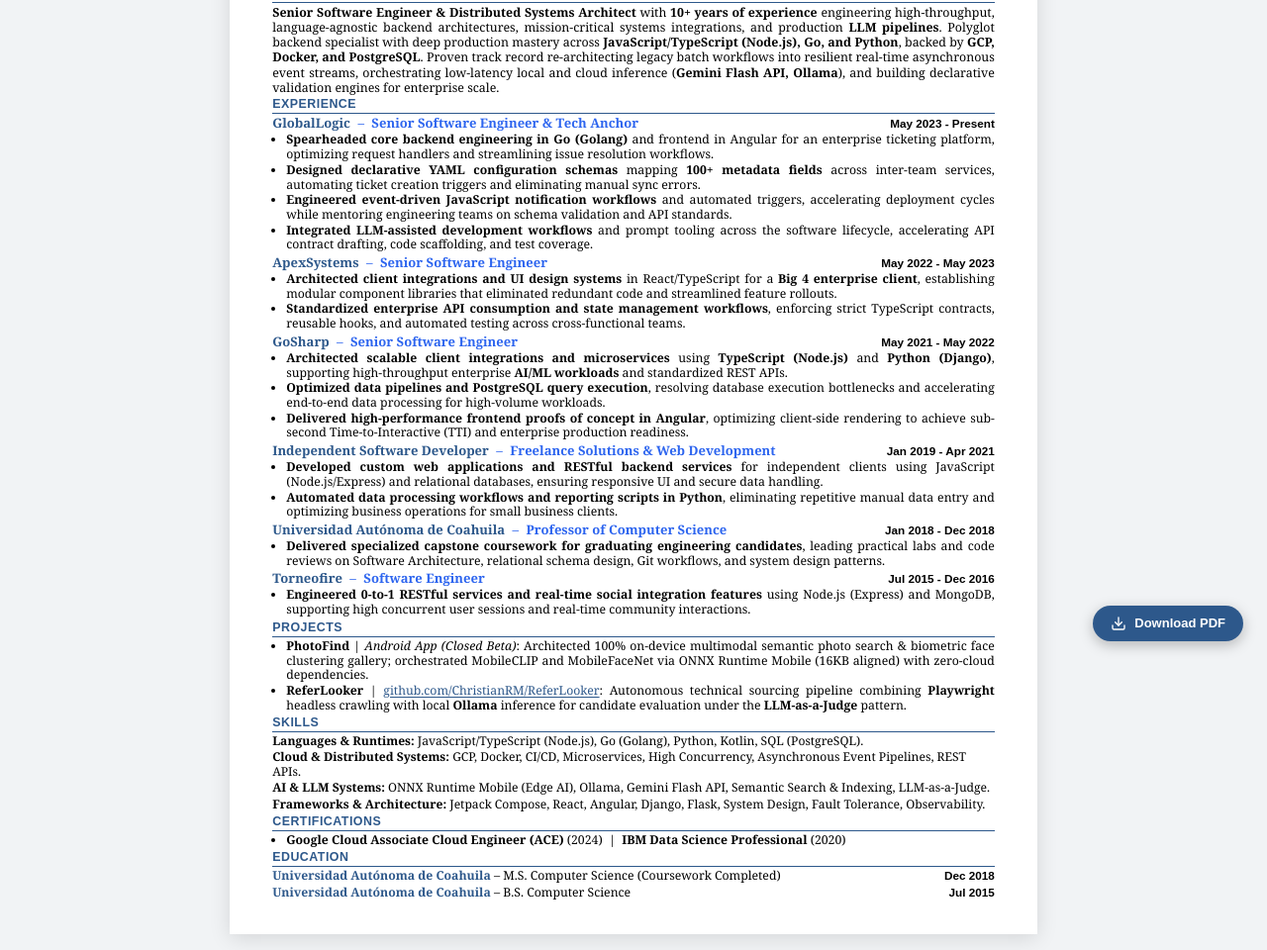
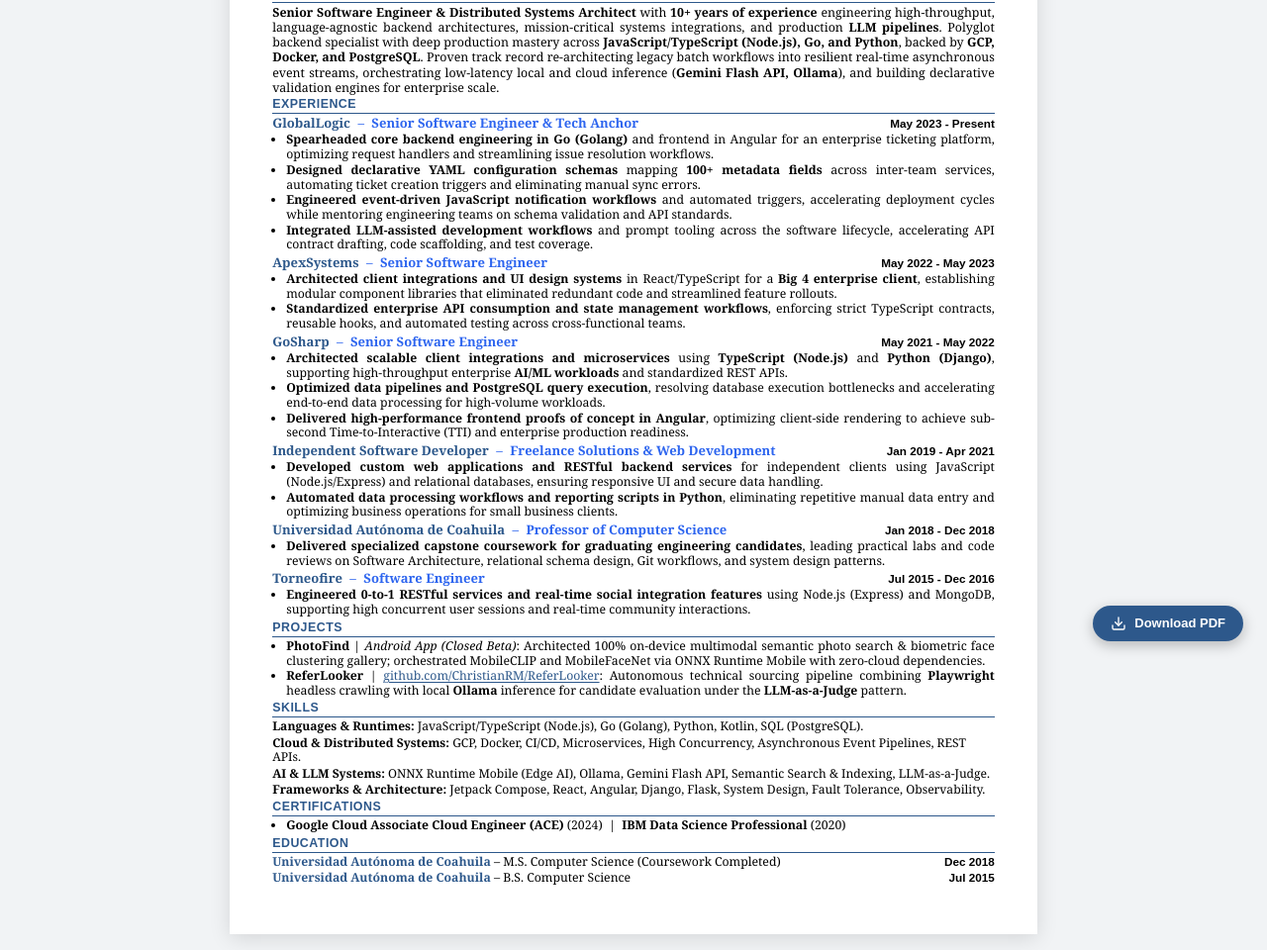
Before and after one commit to ChristianRM/resume, a plain HTML site: page index.html in a window 1280 px wide. Shown: the part 128-1088 px from the top of the page at 99% size. Drawn offline with Linux system fonts and the light colour scheme.

Commit message:
refactor(projects): streamline PhotoFind bullet removing 16KB technical noise

```diff
--- a/index.html
+++ b/index.html
@@ -514,7 +514,7 @@
         <ul>
             <li><strong>PhotoFind</strong> | <em>Android App (Closed Beta)</em>: Architected 100% on-device
                 multimodal semantic photo search & biometric face clustering gallery; orchestrated MobileCLIP and
-                MobileFaceNet via ONNX Runtime Mobile (16KB aligned) with zero-cloud dependencies.</li>
+                MobileFaceNet via ONNX Runtime Mobile with zero-cloud dependencies.</li>
             <li><strong>ReferLooker</strong> | <a href="https://github.com/ChristianRM/ReferLooker" target="_blank"
                     rel="noopener noreferrer" class="project-link">github.com/ChristianRM/ReferLooker</a>: Autonomous
                 technical sourcing pipeline combining <strong>Playwright</strong> headless crawling with local
```
Also changed, not shown: 1 other file.
